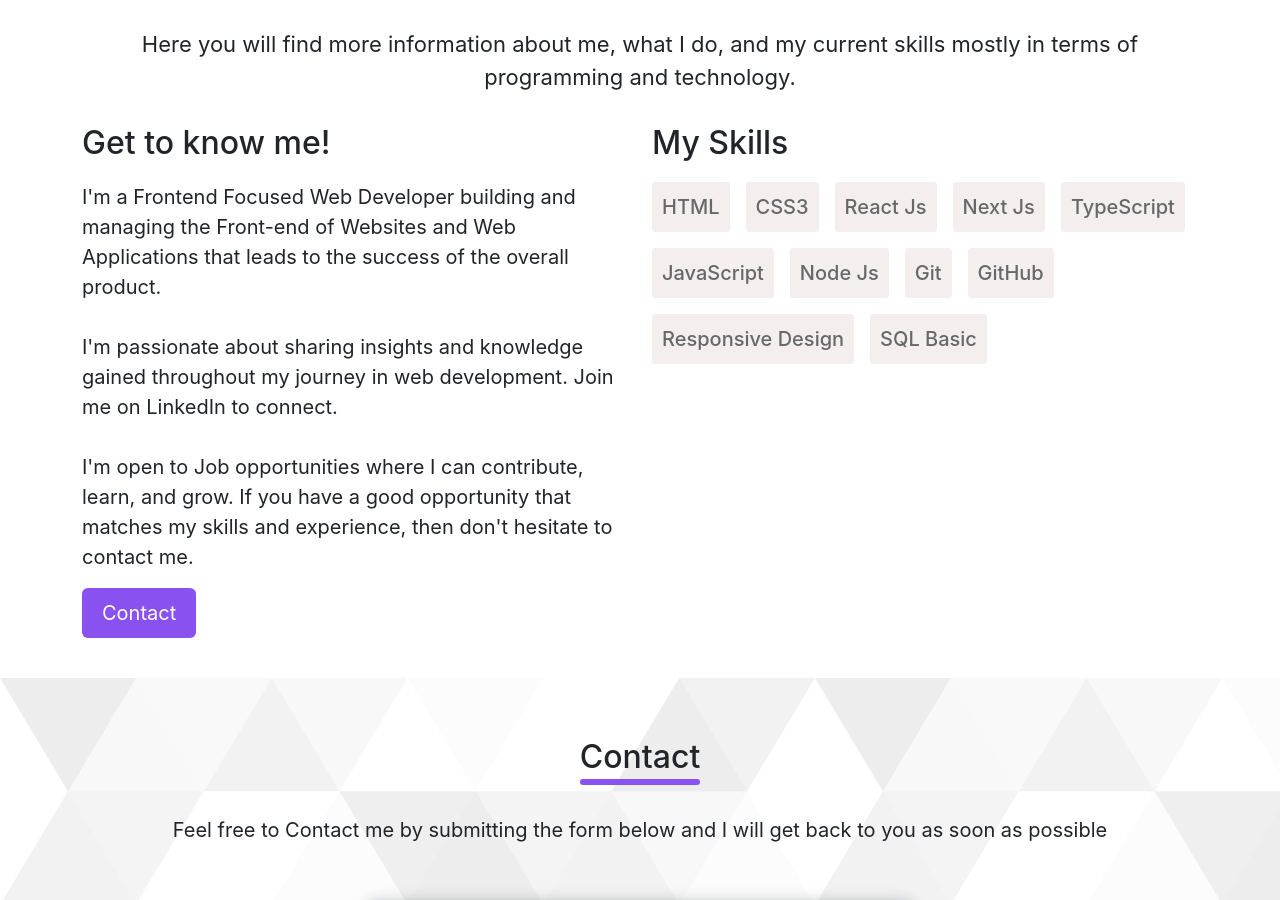
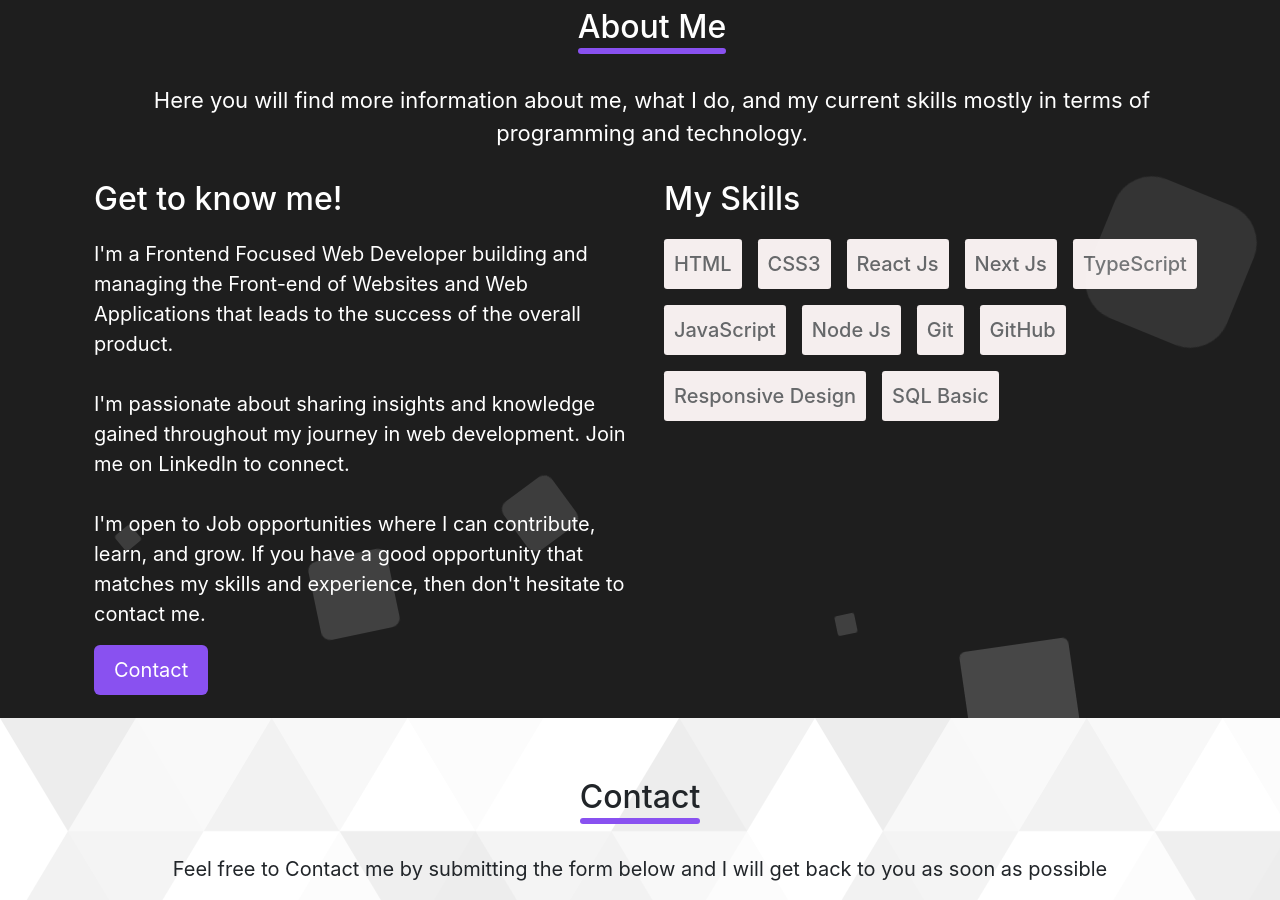
Before and after one commit to ashishairtkt/dev-port, a React (Vite) app: page / in a window 1280 px wide. Shown: the part 680-1580 px from the top of the page. Built offline with nearby package versions, Linux system fonts and the light colour scheme.

Commit message:
add animation

```diff
--- a/src/App.css
+++ b/src/App.css
@@ -119,6 +119,9 @@
   gap: 20px;
 }
 
+.headline p {
+  font-size: 20px;
+}
 .btnclick {
   background-color: #8951f0 !important;
   border: none !important;
@@ -247,3 +250,135 @@ li {
   padding: 10px;
   text-align: center;
 }
+
+.context {
+  width: 100%;
+  position: absolute;
+  color: #fff;
+  /* top: 50vh; */
+}
+
+.context h1 {
+  text-align: center;
+  color: #fff;
+  font-size: 50px;
+}
+
+.area {
+  background: #1e1e1e;
+  background: -webkit-linear-gradient(to left, #8f94fb, #4e54c8);
+  width: 100%;
+  height: 750px;
+}
+#about {
+  overflow: hidden;
+}
+
+.circles {
+  position: absolute;
+  top: 0;
+  left: 0;
+  width: 100%;
+  height: 100%;
+  overflow: hidden;
+}
+
+.circles li {
+  position: absolute;
+  display: block;
+  list-style: none;
+  width: 20px;
+  height: 20px;
+  background: rgba(255, 255, 255, 0.2);
+  animation: animate 25s linear infinite;
+  bottom: -150px;
+}
+
+.circles li:nth-child(1) {
+  left: 25%;
+  width: 80px;
+  height: 80px;
+  animation-delay: 0s;
+}
+
+.circles li:nth-child(2) {
+  left: 10%;
+  width: 20px;
+  height: 20px;
+  animation-delay: 2s;
+  animation-duration: 12s;
+}
+
+.circles li:nth-child(3) {
+  left: 70%;
+  width: 20px;
+  height: 20px;
+  animation-delay: 4s;
+}
+
+.circles li:nth-child(4) {
+  left: 40%;
+  width: 60px;
+  height: 60px;
+  animation-delay: 0s;
+  animation-duration: 18s;
+}
+
+.circles li:nth-child(5) {
+  left: 65%;
+  width: 20px;
+  height: 20px;
+  animation-delay: 0s;
+}
+
+.circles li:nth-child(6) {
+  left: 75%;
+  width: 110px;
+  height: 110px;
+  animation-delay: 3s;
+}
+
+.circles li:nth-child(7) {
+  left: 35%;
+  width: 150px;
+  height: 150px;
+  animation-delay: 7s;
+}
+
+.circles li:nth-child(8) {
+  left: 50%;
+  width: 25px;
+  height: 25px;
+  animation-delay: 15s;
+  animation-duration: 45s;
+}
+
+.circles li:nth-child(9) {
+  left: 20%;
+  width: 15px;
+  height: 15px;
+  animation-delay: 2s;
+  animation-duration: 35s;
+}
+
+.circles li:nth-child(10) {
+  left: 85%;
+  width: 150px;
+  height: 150px;
+  animation-delay: 0s;
+  animation-duration: 11s;
+}
+
+@keyframes animate {
+  0% {
+    transform: translateY(0) rotate(0deg);
+    opacity: 1;
+    border-radius: 0;
+  }
+
+  100% {
+    transform: translateY(-1000px) rotate(720deg);
+    opacity: 0;
+    border-radius: 50%;
+  }
+}
--- a/src/components/pages/About.jsx
+++ b/src/components/pages/About.jsx
@@ -17,7 +17,11 @@ const About = () => {
 
   return (
     <>
-      <Container id="about">
+      <Container id="about" fluid className="m-0 p-0">
+        <Row>
+          <Col style={{ position: "relative" }}>
+            <div className="context">
+              <Container>
                 <Row>
                   <Col>
                     <div className="about_section">
@@ -25,8 +29,9 @@ const About = () => {
                         <h2 className="border_line">About Me</h2>
                       </div>
                       <p>
-                Here you will find more information about me, what I do, and my
-                current skills mostly in terms of programming and technology.
+                        Here you will find more information about me, what I do,
+                        and my current skills mostly in terms of programming and
+                        technology.
                       </p>
                     </div>
                   </Col>
@@ -36,19 +41,20 @@ const About = () => {
                     <div className="info_section">
                       <h2>Get to know me!</h2>
                       <p>
-                I'm a Frontend Focused Web Developer building and managing the
-                Front-end of Websites and Web Applications that leads to the
-                success of the overall product.
+                        I'm a Frontend Focused Web Developer building and
+                        managing the Front-end of Websites and Web Applications
+                        that leads to the success of the overall product.
                         <br />
                         <br />
-                I'm passionate about sharing insights and knowledge gained
-                throughout my journey in web development. Join me on LinkedIn to
-                connect.
+                        I'm passionate about sharing insights and knowledge
+                        gained throughout my journey in web development. Join me
+                        on LinkedIn to connect.
                         <br />
                         <br />
-                I'm open to Job opportunities where I can contribute, learn, and
-                grow. If you have a good opportunity that matches my skills and
-                experience, then don't hesitate to contact me.
+                        I'm open to Job opportunities where I can contribute,
+                        learn, and grow. If you have a good opportunity that
+                        matches my skills and experience, then don't hesitate to
+                        contact me.
                       </p>
                       <Button className="btnclick">Contact</Button>
                     </div>
@@ -65,6 +71,25 @@ const About = () => {
                   </Col>
                 </Row>
               </Container>
+            </div>
+
+            <div className="area">
+              <ul className="circles">
+                <li></li>
+                <li></li>
+                <li></li>
+                <li></li>
+                <li></li>
+                <li></li>
+                <li></li>
+                <li></li>
+                <li></li>
+                <li></li>
+              </ul>
+            </div>
+          </Col>
+        </Row>
+      </Container>
     </>
   );
 };
--- a/src/components/pages/Home.jsx
+++ b/src/components/pages/Home.jsx
@@ -9,16 +9,19 @@ export default function Home() {
           <Col xs={12} md={6}>
             <div className="headline">
               <h1>
-                Lorem ipsum dolor sit amet consectetur, adipisicing elit.
-                Laboriosam, .
+                Hi there! 👋
+                <br /> I'm Ashish Singh Rathod.
               </h1>
 
               <p>
-                Lorem ipsum dolor, sit amet consectetur adipisicing elit.
-                Dolores possimus sint porro quis in excepturi laudantium
-                necessitatibus, deleniti voluptas sit odit delectus incidunt
-                inventore nihil, deserunt modi aperiam temporibus repellat!
+                A passionate frontend developer with a keen eye for creating
+                visually stunning and user-friendly web experiences. My journey
+                in the world of coding began with a fascination for turning
+                lines of code into beautiful, interactive websites that leave a
+                lasting impression.
               </p>
+
+              <p>Let's build something amazing together! 💻✨</p>
               <div>
                 <Button className="btnclick">Click here</Button>
               </div>
```
Lines whose indentation alone changed are shown as unchanged.
